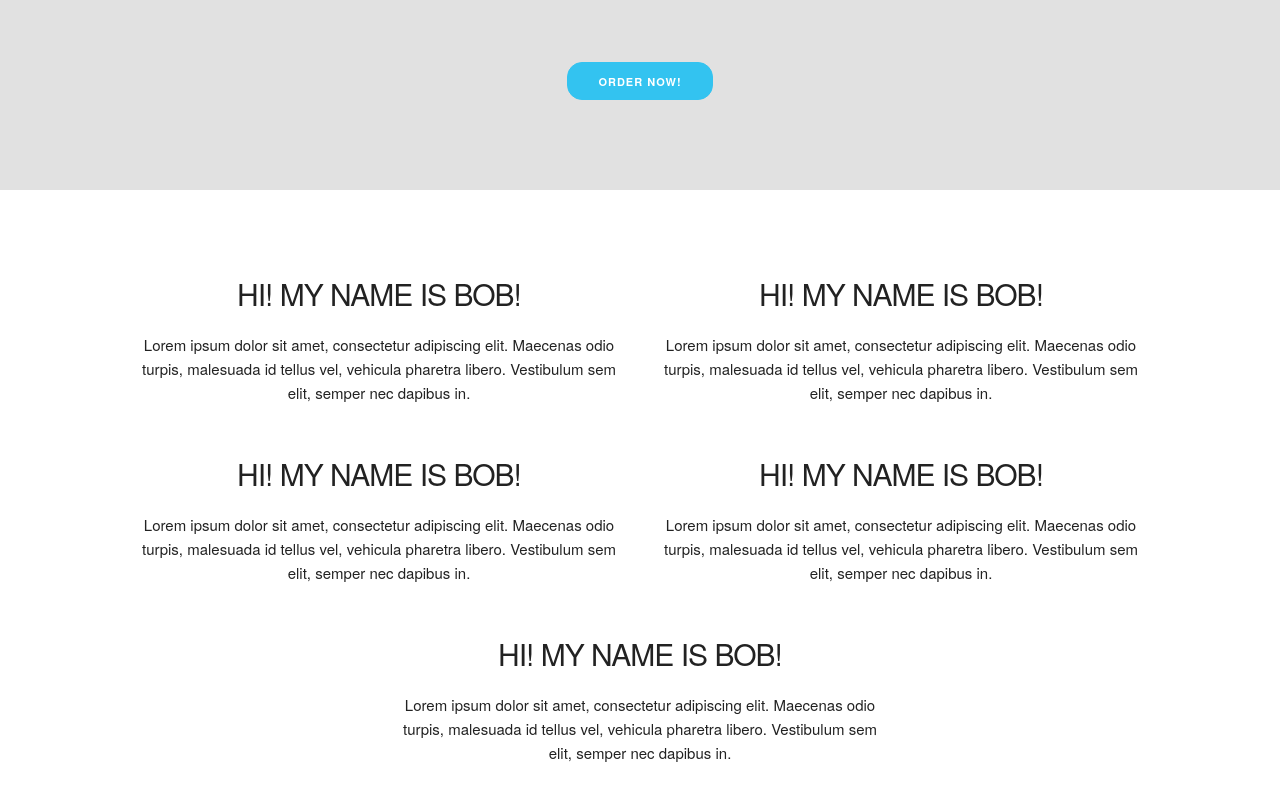
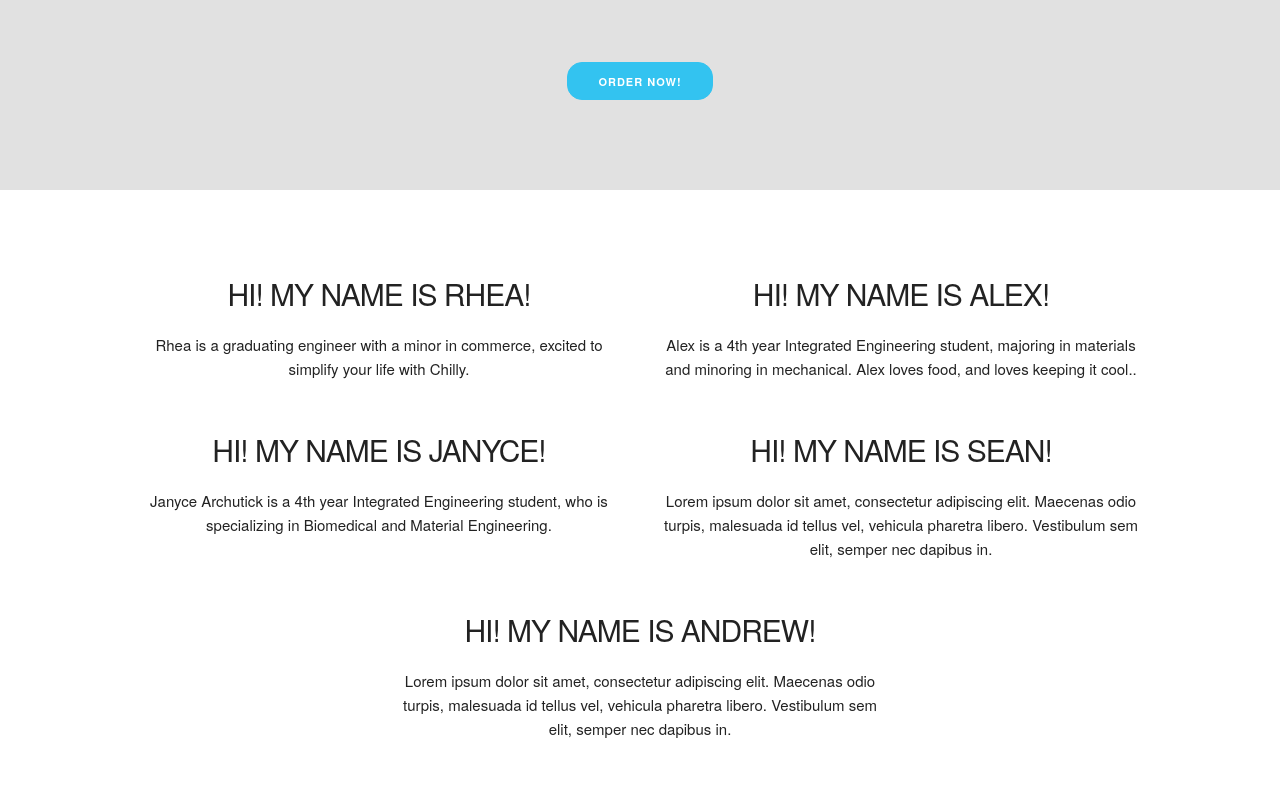
Before and after one commit to durfee/Chilly, a website: page index.html in a window 1280 px wide. Shown: the part 628-1428 px from the top of the page. Drawn offline with Linux system fonts and the light colour scheme.

Commit message:
Update index.html

```diff
--- a/index.html
+++ b/index.html
@@ -64,35 +64,35 @@
         	<div class="team-member">
         		<img src="" alt="">
         		<div class="team-member__copy">
-        			<h3>HI! MY NAME IS BOB!</h3>
+        			<h3>HI! MY NAME IS RHEA!</h3>
+        			<p>Rhea is a graduating engineer with a minor in commerce, excited to simplify your life with Chilly.</p>
+        		</div>
+        	</div>
+        	<div class="team-member">
+        		<img src="" alt="">
+        		<div class="team-member__copy">
+        			<h3>HI! MY NAME IS ALEX!</h3>
+        			<p>Alex is a 4th year Integrated Engineering student, majoring in materials and minoring in mechanical. Alex loves food, and loves keeping it cool..</p>
+        		</div>
+        	</div>
+        	<div class="team-member">
+        		<img src="" alt="">
+        		<div class="team-member__copy">
+        			<h3>HI! MY NAME IS JANYCE!</h3>
+        			<p>Janyce Archutick is a 4th year Integrated Engineering student, who is specializing in Biomedical and Material Engineering.</p>
+        		</div>
+        	</div>
+        	<div class="team-member">
+        		<img src="" alt="">
+        		<div class="team-member__copy">
+        			<h3>HI! MY NAME IS SEAN!</h3>
         			<p>Lorem ipsum dolor sit amet, consectetur adipiscing elit. Maecenas odio turpis, malesuada id tellus vel, vehicula pharetra libero. Vestibulum sem elit, semper nec dapibus in.</p>
         		</div>
         	</div>
         	<div class="team-member">
         		<img src="" alt="">
         		<div class="team-member__copy">
-        			<h3>HI! MY NAME IS BOB!</h3>
-        			<p>Lorem ipsum dolor sit amet, consectetur adipiscing elit. Maecenas odio turpis, malesuada id tellus vel, vehicula pharetra libero. Vestibulum sem elit, semper nec dapibus in.</p>
-        		</div>
-        	</div>
-        	<div class="team-member">
-        		<img src="" alt="">
-        		<div class="team-member__copy">
-        			<h3>HI! MY NAME IS BOB!</h3>
-        			<p>Lorem ipsum dolor sit amet, consectetur adipiscing elit. Maecenas odio turpis, malesuada id tellus vel, vehicula pharetra libero. Vestibulum sem elit, semper nec dapibus in.</p>
-        		</div>
-        	</div>
-        	<div class="team-member">
-        		<img src="" alt="">
-        		<div class="team-member__copy">
-        			<h3>HI! MY NAME IS BOB!</h3>
-        			<p>Lorem ipsum dolor sit amet, consectetur adipiscing elit. Maecenas odio turpis, malesuada id tellus vel, vehicula pharetra libero. Vestibulum sem elit, semper nec dapibus in.</p>
-        		</div>
-        	</div>
-        	<div class="team-member">
-        		<img src="" alt="">
-        		<div class="team-member__copy">
-        			<h3>HI! MY NAME IS BOB!</h3>
+        			<h3>HI! MY NAME IS ANDREW!</h3>
         			<p>Lorem ipsum dolor sit amet, consectetur adipiscing elit. Maecenas odio turpis, malesuada id tellus vel, vehicula pharetra libero. Vestibulum sem elit, semper nec dapibus in.</p>
         		</div>
         	</div>
```
